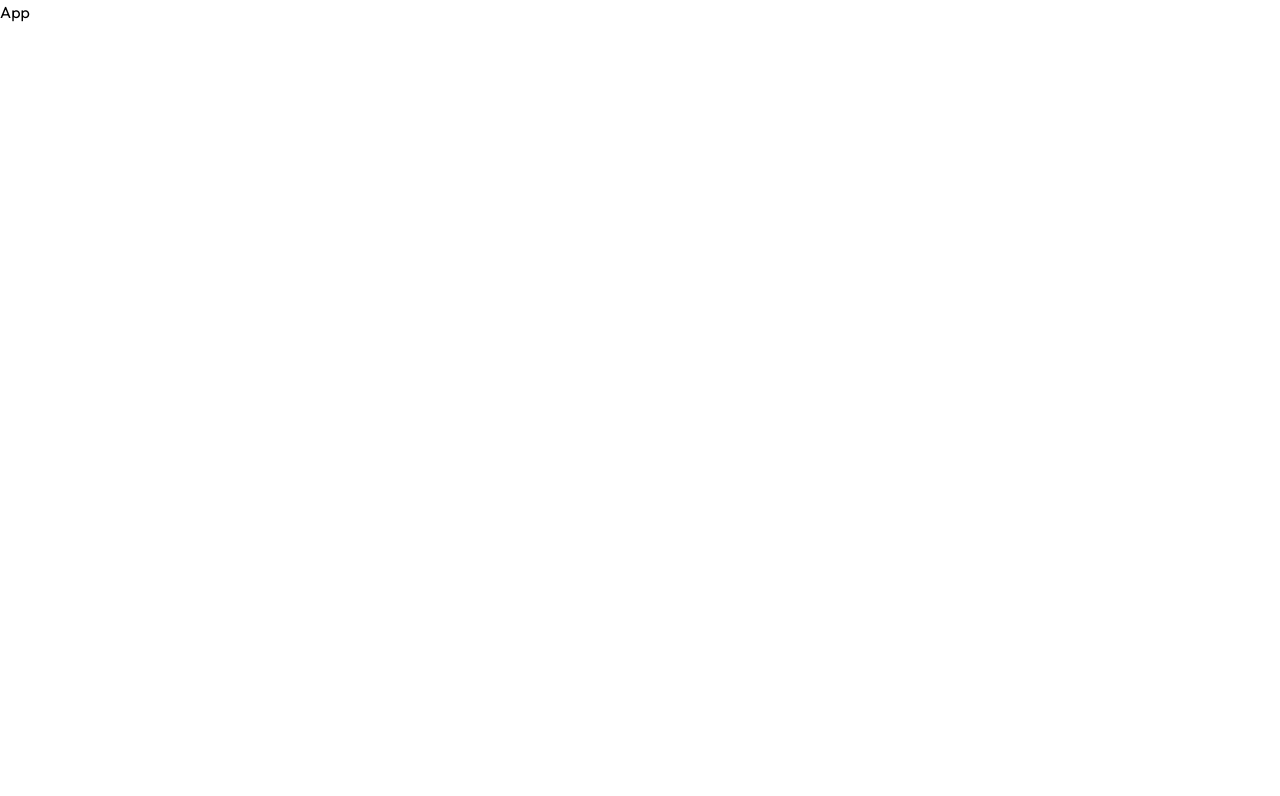
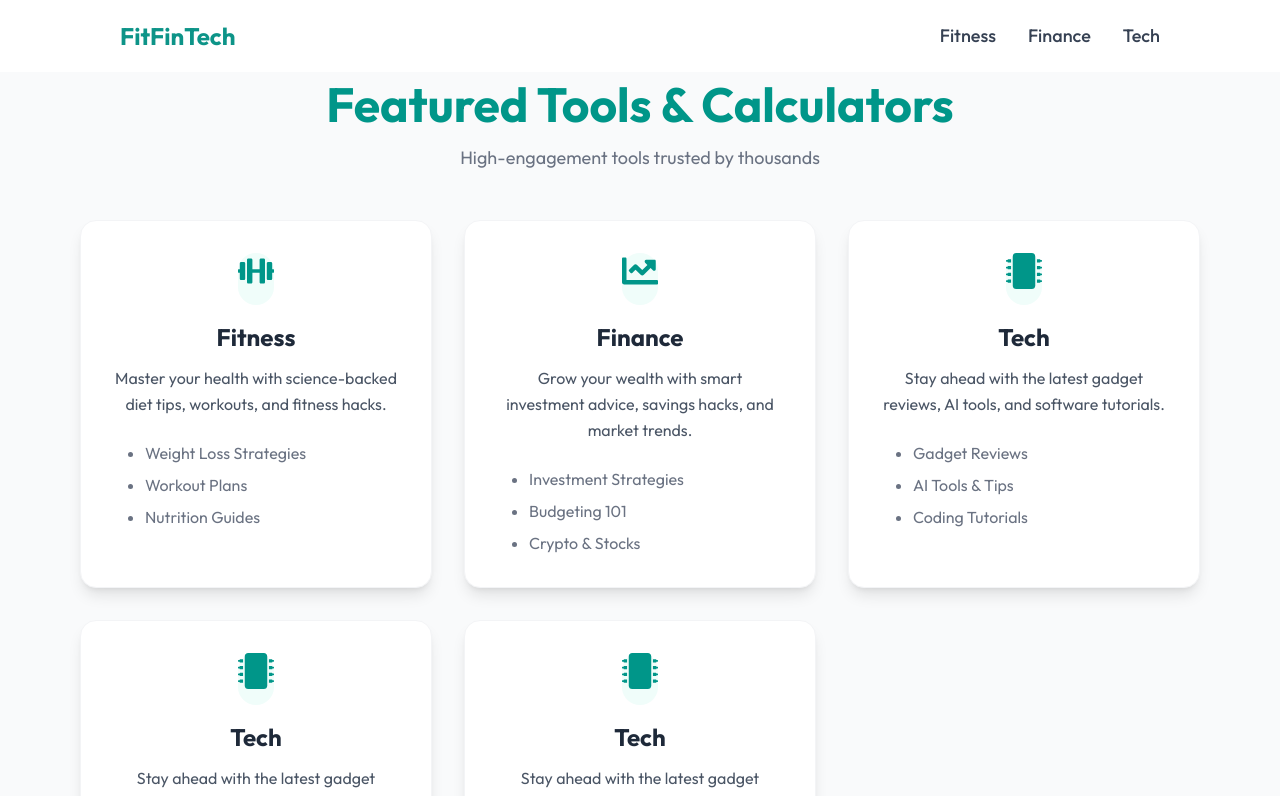
Before and after one commit to ArpanSankesh/FitFinTech, a React (Vite) app in the folder client/: page / in a window 1280 px wide. Shown: the top 796 px of the page. Built offline with nearby package versions, Linux system fonts and the light colour scheme.

Commit message:
UI : NavBar, Hero and About section Created

```diff
--- a/client/package.json
+++ b/client/package.json
@@ -4,15 +4,17 @@
   "version": "0.0.0",
   "type": "module",
   "scripts": {
-    "dev": "vite",
+    "dev": "vite --host",
     "build": "vite build",
     "lint": "eslint .",
     "preview": "vite preview"
   },
   "dependencies": {
     "@tailwindcss/vite": "^4.1.18",
+    "framer-motion": "^12.23.26",
     "react": "^19.2.0",
     "react-dom": "^19.2.0",
+    "react-icons": "^5.5.0",
     "tailwindcss": "^4.1.18"
   },
   "devDependencies": {
--- a/client/src/App.jsx
+++ b/client/src/App.jsx
@@ -1,8 +1,17 @@
 import React from 'react'
+import NavBar from './components/NavBar'
+import Hero from './components/Hero'
+import About from './components/About'
+import FeaturedTools from './components/FeaturedTools'
 
 const App = () => {
   return (
-    <div>App</div>
+    <div>
+      <NavBar />
+      {/* <Hero />
+      <About /> */}
+      <FeaturedTools/>
+    </div>
   )
 }
 
--- /dev/null
+++ b/client/src/components/About.jsx
@@ -0,0 +1,72 @@
+import React from 'react'
+import { FaDumbbell, FaChartLine, FaMicrochip } from "react-icons/fa";
+
+const About = () => {
+  // Data array to make the code cleaner and easier to edit later
+  const cards = [
+    {
+      title: "Fitness",
+      icon: <FaDumbbell className="text-4xl text-teal-600 mb-4" />,
+      desc: "Master your health with science-backed diet tips, workouts, and fitness hacks.",
+      items: ["Weight Loss Strategies", "Workout Plans", "Nutrition Guides"]
+    },
+    {
+      title: "Finance",
+      icon: <FaChartLine className="text-4xl text-teal-600 mb-4" />,
+      desc: "Grow your wealth with smart investment advice, savings hacks, and market trends.",
+      items: ["Investment Strategies", "Budgeting 101", "Crypto & Stocks"]
+    },
+    {
+      title: "Tech",
+      icon: <FaMicrochip className="text-4xl text-teal-600 mb-4" />,
+      desc: "Stay ahead with the latest gadget reviews, AI tools, and software tutorials.",
+      items: ["Gadget Reviews", "AI Tools & Tips", "Coding Tutorials"]
+    }
+  ];
+
+  return (
+    <div className='py-20 bg-gray-50 flex flex-col items-center justify-center px-5 md:px-20'>
+
+        {/* Section Header */}
+        <h1 className='text-teal-600 text-3xl md:text-5xl font-bold mb-4 text-center'>
+            What We Write About
+        </h1>
+        <p className='text-gray-500 text-center max-w-2xl mb-12 text-lg'>
+            We blend three essential pillars of life to help you succeed.
+        </p>
+
+        {/* Cards Container */}
+        <div className='w-full grid grid-cols-1 md:grid-cols-3 gap-8 max-w-7xl'>
+
+            {/* Map through the cards data to generate HTML */}
+            {cards.map((card, index) => (
+                <div key={index} className='bg-white rounded-2xl shadow-lg hover:shadow-2xl transition-all duration-300 hover:-translate-y-2 p-8 border border-gray-100 flex flex-col items-center text-center'>
+
+                    {/* Icon */}
+                    <div className='bg-teal-50  rounded-full mb-4'>
+                        {card.icon}
+                    </div>
+
+                    {/* Title */}
+                    <h3 className='text-2xl font-bold text-gray-800 mb-3'>{card.title}</h3>
+
+                    {/* Description */}
+                    <p className='text-gray-600 mb-6 leading-relaxed'>
+                        {card.desc}
+                    </p>
+
+                    {/* List Items */}
+                    <ul className='text-gray-500 space-y-2 w-full text-left pl-8 list-disc'>
+                        {card.items.map((item, i) => (
+                            <li key={i}>{item}</li>
+                        ))}
+                    </ul>
+                </div>
+            ))}
+
+        </div>
+    </div>
+  )
+}
+
+export default About
--- /dev/null
+++ b/client/src/components/FeaturedTools.jsx
@@ -0,0 +1,84 @@
+import React from 'react'
+import { FaDumbbell, FaChartLine, FaMicrochip } from "react-icons/fa";
+
+const FeaturedTools = () => {
+  // Data array to make the code cleaner and easier to edit later
+    const cards = [
+      {
+        title: "Fitness",
+        icon: <FaDumbbell className="text-4xl text-teal-600 mb-4" />,
+        desc: "Master your health with science-backed diet tips, workouts, and fitness hacks.",
+        items: ["Weight Loss Strategies", "Workout Plans", "Nutrition Guides"]
+      },
+      {
+        title: "Finance",
+        icon: <FaChartLine className="text-4xl text-teal-600 mb-4" />,
+        desc: "Grow your wealth with smart investment advice, savings hacks, and market trends.",
+        items: ["Investment Strategies", "Budgeting 101", "Crypto & Stocks"]
+      },
+      {
+        title: "Tech",
+        icon: <FaMicrochip className="text-4xl text-teal-600 mb-4" />,
+        desc: "Stay ahead with the latest gadget reviews, AI tools, and software tutorials.",
+        items: ["Gadget Reviews", "AI Tools & Tips", "Coding Tutorials"]
+      },
+      {
+        title: "Tech",
+        icon: <FaMicrochip className="text-4xl text-teal-600 mb-4" />,
+        desc: "Stay ahead with the latest gadget reviews, AI tools, and software tutorials.",
+        items: ["Gadget Reviews", "AI Tools & Tips", "Coding Tutorials"]
+      },
+      {
+        title: "Tech",
+        icon: <FaMicrochip className="text-4xl text-teal-600 mb-4" />,
+        desc: "Stay ahead with the latest gadget reviews, AI tools, and software tutorials.",
+        items: ["Gadget Reviews", "AI Tools & Tips", "Coding Tutorials"]
+      },
+    ];
+
+    return (
+      <div className='py-20 bg-gray-50 flex flex-col items-center justify-center px-5 md:px-20'>
+
+          {/* Section Header */}
+          <h1 className='text-teal-600 text-3xl md:text-5xl font-bold mb-4 text-center'>
+              Featured Tools & Calculators
+          </h1>
+          <p className='text-gray-500 text-center max-w-2xl mb-12 text-lg'>
+              High-engagement tools trusted by thousands
+          </p>
+
+          {/* Cards Container */}
+          <div className='w-full grid grid-cols-1 md:grid-cols-3 gap-8 max-w-7xl'>
+
+              {/* Map through the cards data to generate HTML */}
+              {cards.map((card, index) => (
+                  <div key={index} className='bg-white rounded-2xl shadow-lg hover:shadow-2xl transition-all duration-300 hover:-translate-y-2 p-8 border border-gray-100 flex flex-col items-center text-center'>
+
+                      {/* Icon */}
+                      <div className='bg-teal-50  rounded-full mb-4'>
+                          {card.icon}
+                      </div>
+
+                      {/* Title */}
+                      <h3 className='text-2xl font-bold text-gray-800 mb-3'>{card.title}</h3>
+
+                      {/* Description */}
+                      <p className='text-gray-600 mb-6 leading-relaxed'>
+                          {card.desc}
+                      </p>
+
+                      {/* List Items */}
+                      <ul className='text-gray-500 space-y-2 w-full text-left pl-8 list-disc'>
+                          {card.items.map((item, i) => (
+                              <li key={i}>{item}</li>
+                          ))}
+                      </ul>
+                  </div>
+              ))}
+
+          </div>
+      </div>
+    )
+}
+
+export default FeaturedTools
--- /dev/null
+++ b/client/src/components/Hero.jsx
@@ -0,0 +1,24 @@
+import React from 'react'
+
+const Hero = () => {
+    return (
+        <div className='min-h-screen w-full bg-gradient-to-br from-[#111827] to-[#134E4A] flex flex-col p-5 md:px-30 justify-center text-white pt-10'>
+            {/* left */}
+            <div className="md:w-3/5">
+                <h1 className="text-white text-5xl md:text-7xl font-bold ">Fit Raho. <span className='text-[#0D9488]'>Rich Bano.</span> Smart Jeeyo.</h1>
+                <p className='mt-6 md:text-2xl text-gray-300'>Daily Fitness + Finance + Tech solutions in one place. Your complete guide to a healthier, wealthier, and smarter life.</p>
+
+                <div className='mt-10 flex gap-4 justify-center md:justify-start'>
+                    <button className='cursor-pointer bg-[#0D9488] hover:bg-[#134E4A] transition md:py-4 py-3 px-6 md:px-8 outline-none border-2 border-[#0D9488] rounded-lg'>Explore Blog</button>
+                    <button className='cursor-pointer bg-transparent hover:bg-white hover:text-black transition md:py-4 py-3 px-6 md:px-8 outline-none border-2 border-white rounded-lg'>Learn More</button>
+                </div>
+            </div>
+            {/* right */}
+            <div className='hidden md:flex'>
+
+            </div>
+        </div>
+    )
+}
+
+export default Hero
--- /dev/null
+++ b/client/src/components/NavBar.jsx
@@ -0,0 +1,51 @@
+import React, { useState } from 'react'
+import { FaBars, FaTimes } from "react-icons/fa"
+
+const NavBar = () => {
+
+    const [isOpen, setIsOpen] = useState(false)
+
+
+    return (
+        <nav className="w-full fixed bg-white">
+            <div className='px-5 md:px-30 py-3 md:py-5 flex items-center justify-between'>
+                {/* logo */}
+                <div className='text-2xl font-bold text-[#0D9488]'>FitFinTech</div>
+
+
+                {/* Desktop view */}
+                <ul className='hidden md:flex gap-8 text-lg text-gray-700'>
+                    <li className='cursor-pointer hover:underline font-medium'>Fitness</li>
+                    <li className='cursor-pointer hover:underline font-medium'>Finance</li>
+                    <li className='cursor-pointer hover:underline font-medium'>Tech</li>
+                </ul>
+
+                <div className='md:hidden'>
+                    {isOpen ? (
+                        <FaTimes className="text-2xl text-gray-700 cursor-pointer" onClick={() => setIsOpen(false)} />
+                    ) : (
+                        <FaBars className="text-2xl text-gray-700 cursor-pointer " onClick={() => setIsOpen(true)} />
+
+                    )}
+
+                </div>
+            </div>
+
+            {/* Mobile menu */}
+            {isOpen && (
+                <div className='bg-white md:hidden top-0 fixed inset-0 z-50 flex flex-col items-center justify-center gap-8'>
+                    <ul className='flex flex-col font-bold gap-8 text-5xl'>
+                        <li className='cursor-pointer hover:underline '>Fitness</li>
+                        <li className='cursor-pointer hover:underline '>Finance</li>
+                        <li className='cursor-pointer hover:underline '>Tech</li>
+                    </ul>
+                    <FaTimes className="text-2xl text-gray-700 cursor-pointer absolute right-5 top-5 " onClick={() => setIsOpen(false)} />
+                </div>
+
+            )}
+
+        </nav>
+    )
+}
+
+export default NavBar
```
Also changed, not shown: 1 other file (tests, documents, lock files or other folders).
